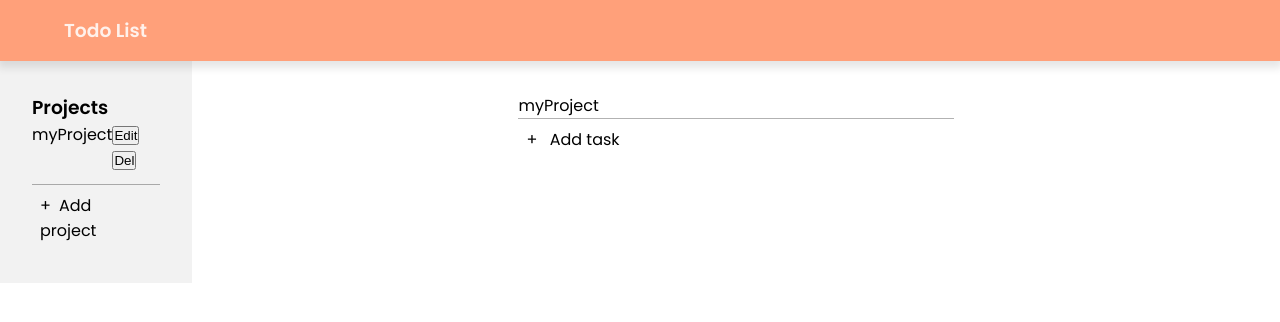
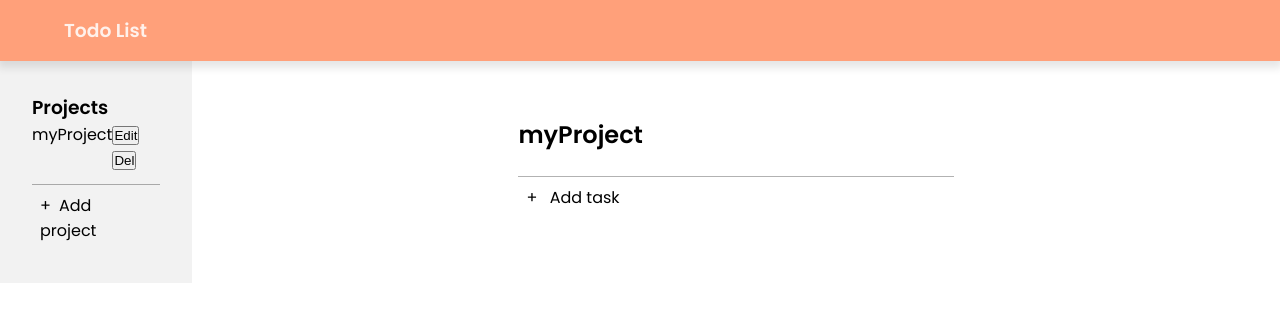
Before and after one commit to dagm1425/todo-list, a plain HTML site: page index.html in a window 1280 px wide. Drawn offline with Linux system fonts and the light colour scheme.

Commit message:
Style project name

```diff
--- a/styles.css
+++ b/styles.css
@@ -118,6 +118,12 @@ body {
 
 .btn-container-exp > button {
   margin: 0.75rem 0 0 0.75rem;
+}
+
+.project-header {
+  font-size: 1.5rem;
+  font-weight: bold;
+  margin: 3.5rem 0 1.5rem;
 }
 
 ul {
```
